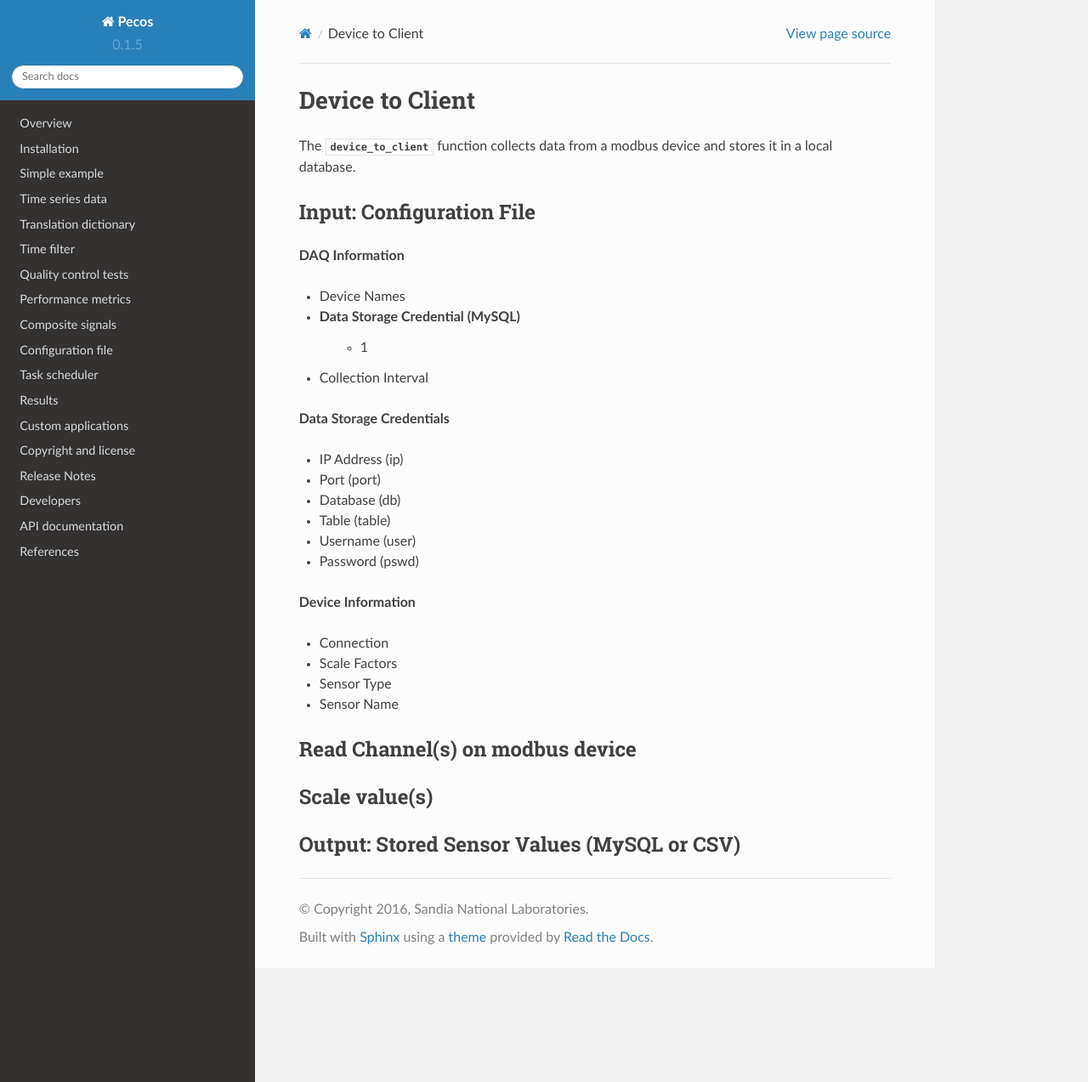
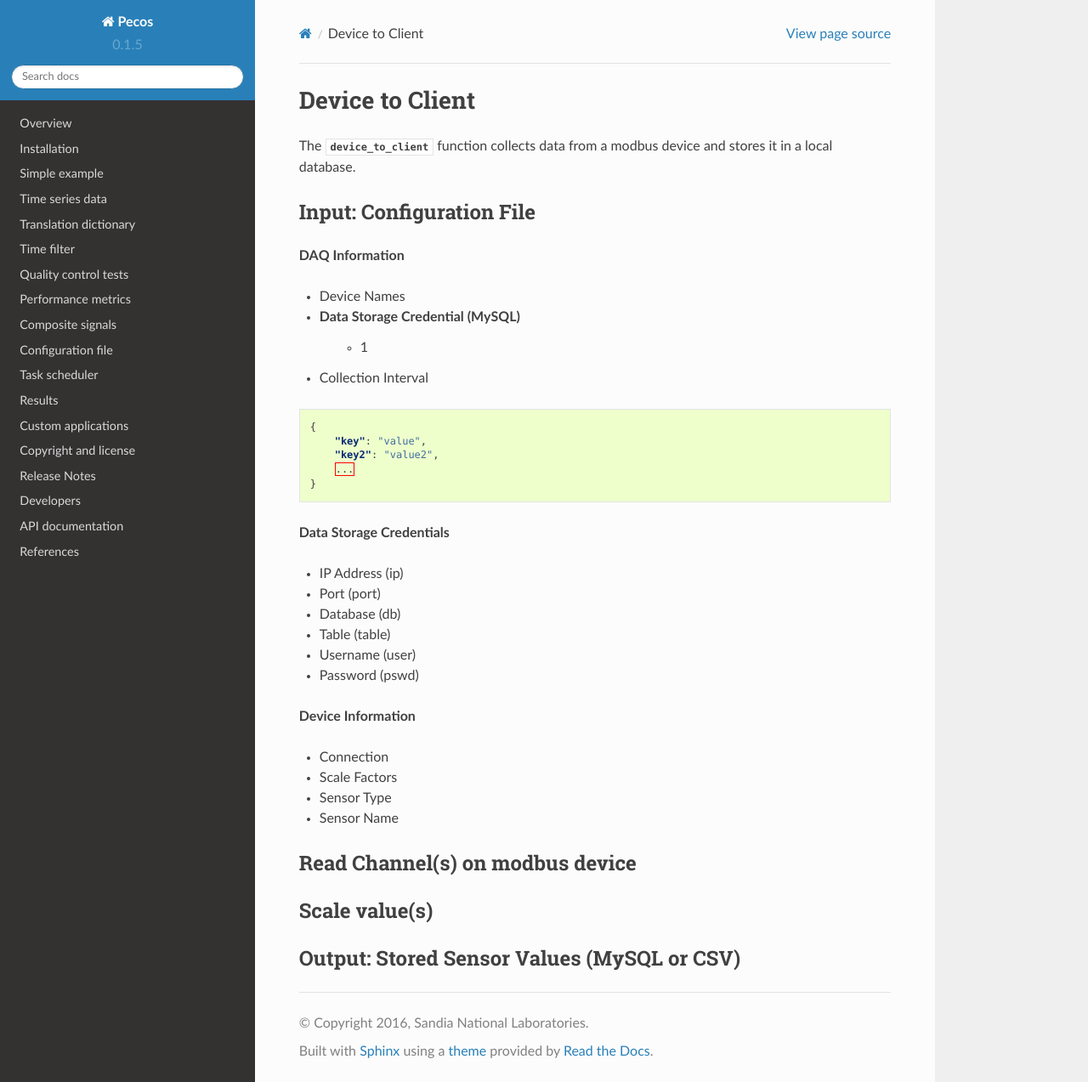
Before and after one commit to sjanzou/pecos, a Sphinx documentation site: the page built from documentation/devicetoclient.rst, in a window 1280 px wide and 1273 px high. Shown: the whole window at 85% size. Built offline with Sphinx 7.4.7 and the Read the Docs theme 2.0.0, drawn with Linux system fonts in a browser that asks for light colours.

Commit message:
add devicetoclient

```diff
--- a/documentation/devicetoclient.rst
+++ b/documentation/devicetoclient.rst
@@ -13,6 +13,14 @@ Input: Configuration File
 * Data Storage Credential (MySQL)
 	- 1
 * Collection Interval
+
+.. code-block:: json
+
+    {
+        "key": "value",
+        "key2": "value2",
+        ...
+    }
 
 **Data Storage Credentials**
 
```
